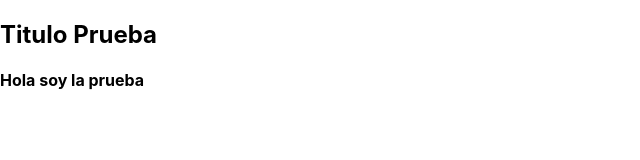
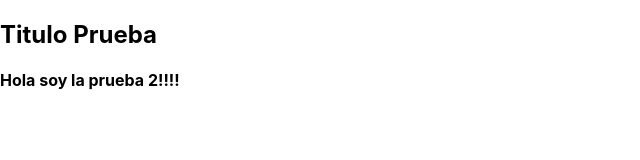
Before and after one commit to matialba22/react_dashboard_G3, a React (Create React App) app: page / in a window 1280 px wide. Shown: the top 160 px of the page, without its empty margins (0-640 px from the left). Built offline with nearby package versions, Linux system fonts and the light colour scheme.

Commit message:
prueba 2

```diff
--- a/src/components/Prueba.jsx
+++ b/src/components/Prueba.jsx
@@ -2,7 +2,7 @@ function Prueba() {
   return (
     <div>
       <h2>Titulo Prueba</h2>
-      <h4>Hola soy la prueba</h4>
+      <h4>Hola soy la prueba 2!!!!</h4>
     </div>
   );
 }
```
